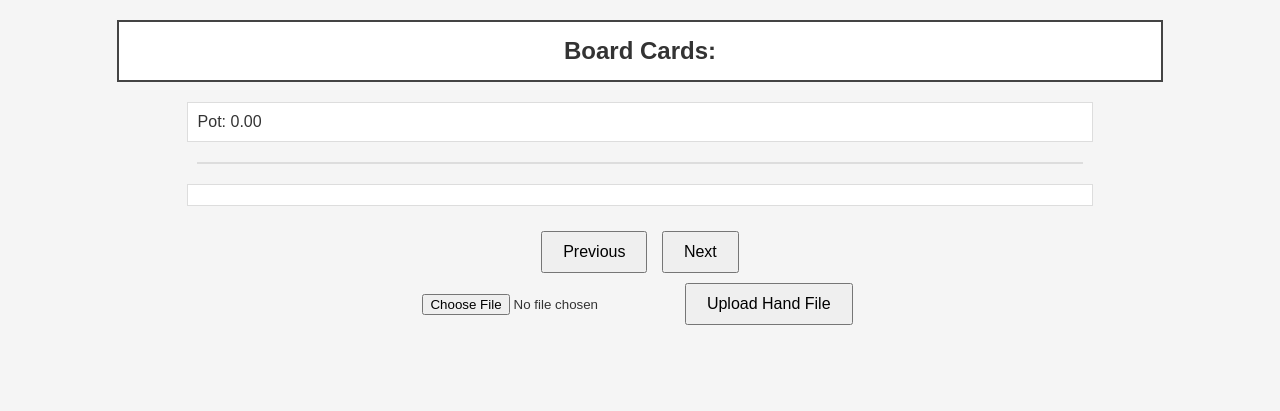
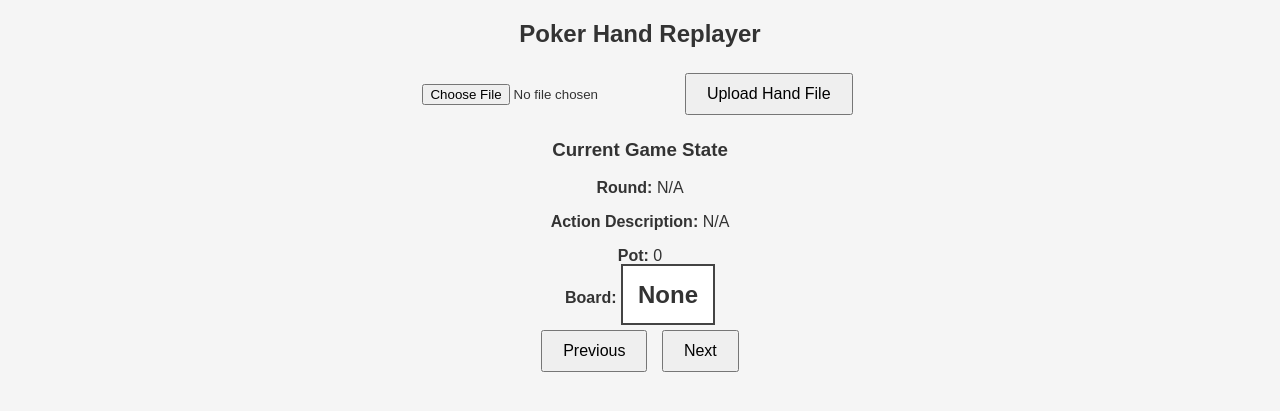
Before and after one commit to Andres-Briones/OpenPokerTracker, a Flask app: page / in a window 1280 px wide. Shown: the top 411 px of the page. Run offline with Flask 3, Linux system fonts and the light colour scheme.

Commit message:
Update logic, generate table of snap-shots of the game

```diff
--- a/app.py
+++ b/app.py
@@ -4,8 +4,8 @@ from werkzeug.utils import secure_filename
 import os
 
 app = Flask(__name__)
-app.secret_key = "your_secret_key"  # Required for session handling
-app.config['UPLOAD_FOLDER'] = 'uploads'  # Ensure this directory exists
+app.secret_key = "your_secret_key"
+app.config['UPLOAD_FOLDER'] = 'uploads'
 
 def parse_hand(hand_data):
     if "ohh" not in hand_data:
@@ -21,33 +21,92 @@ def parse_hand(hand_data):
                 "seat": player["seat"],
                 "starting_stack": player["starting_stack"],
                 "cards": "? ?",
-                "actual_bet": 0,
-                "action": "Waiting"
+                "status": "Active"
             }
             for player in ohh_data["players"]
         ],
-        "actions": [],  # Flattened list of actions
+        "actions": [],
         "board_cards": []
     }
 
+    # Game state table
+    game_state_table = []
+    current_pot = 0
+    round_pot = 0
+    board_cards = []
+    folded_players = set()
+
+    # Iterate over each round and each action within the round
     for round_info in ohh_data["rounds"]:
+        # At the start of each new round, reset status to "Waiting" for active players
+        for player in parsed_data["players"]:
+            if player["name"] not in folded_players:
+                player["actual_bet"] = 0
+                player["status"] = "Waiting"
+
         for action in round_info["actions"]:
-            # Skip the "Hero Dealt Cards" action
-            if action["action"] == "Dealt Cards":
-                continue
+            # Generate a description for the action
+            action_description = f"{players[action['player_id']]['name']} {action['action']} for {action.get('amount', 0)}"
 
-            parsed_data["actions"].append({
+            # Prepare current state snapshot for this action
+            action_snapshot = {
                 "round": round_info["street"],
-                "action_number": action["action_number"],
-                "player_name": players[action["player_id"]]["name"],
-                "action": action["action"],
-                "amount": action.get("amount", 0),
-                "is_allin": action.get("is_allin", False)
-            })
+                "pot": current_pot,
+                "board": board_cards[:],
+                "players": [],
+                "description": action_description
+            }
 
-        if "cards" in round_info and round_info["cards"]:
-            parsed_data["board_cards"].extend(round_info["cards"])
+            # Update players’ states based on the action
+            for player in parsed_data["players"]:
+                # Copy player state from the previous action, maintaining previous `status` and `actual_bet`
+                player_state = {
+                    "name": player["name"],
+                    "status": "Folded" if player["name"] in folded_players else player["status"],
+                    "actual_bet": player["actual_bet"],
+                    "cards": player["cards"],
+                    "chips": player["starting_stack"]
+                }
 
+                # Apply the current action to the relevant player
+                if player["name"] == players[action["player_id"]]["name"]:
+                    if action["action"] == "Fold":
+                        player_state["status"] = "Folded"
+                        folded_players.add(player["name"])
+                    elif action["action"] == "Dealt Cards":
+                        # Show the hero's cards when dealt
+                        player_state["cards"] = " ".join(action.get("cards", ["? ?"]))
+                        player["cards"] = player_state["cards"]
+                    else:
+                        player_state["status"] = action["action"]
+
+                    # Update the player's bet only if they are not folded
+                    if player_state["status"] != "Folded":
+                        player_state["actual_bet"] += action.get("amount", 0)
+                        round_pot += action.get("amount", 0)
+
+                # Update the main player state in parsed_data to maintain consistency for the next action
+                player["actual_bet"] = player_state["actual_bet"]
+                player["status"] = player_state["status"]
+                player["starting_stack"] = player_state["chips"]
+
+                # Append the player state to the action snapshot
+                action_snapshot["players"].append(player_state)
+
+            # At the end of the round, add round_pot to current_pot and reset round_pot
+            if action == round_info["actions"][-1]:
+                current_pot += round_pot
+                round_pot = 0
+
+            # Track board cards as they appear
+            if "cards" in round_info and round_info["cards"]:
+                board_cards = round_info["cards"]
+
+            action_snapshot["pot"] = current_pot
+            action_snapshot["board"] = board_cards[:]
+            game_state_table.append(action_snapshot)
+
+    parsed_data["game_state_table"] = game_state_table
     return parsed_data
 
 @app.route('/')
@@ -73,100 +132,38 @@ def upload_hand():
 
             parsed_hand = parse_hand(hand_data)
             session['parsed_hand'] = parsed_hand
-            session['current_action_index'] = 0  # Start from the first action
-            session['pot'] = 0  # Initialize the pot
-            session['round_pot'] = 0  # Initialize the round-specific pot
+            session['current_action_index'] = 0
 
-            return jsonify({"message": "File uploaded successfully"}), 200
+            return jsonify({"message": "File uploaded successfully", "game_state_table": parsed_hand["game_state_table"]}), 200
 
         except json.JSONDecodeError:
             return jsonify({"error": "Invalid JSON file format"}), 400
 
 @app.route('/action/next', methods=['GET'])
 def next_action():
-    if 'parsed_hand' not in session:
+    parsed_hand = session.get('parsed_hand')
+    if not parsed_hand:
         return jsonify({"error": "No hand data found in session"}), 400
 
-    parsed_hand = session['parsed_hand']
     current_index = session.get('current_action_index', 0)
-    if current_index >= len(parsed_hand['actions']) - 1:
+    if current_index >= len(parsed_hand["game_state_table"]) - 1:
         return jsonify({"message": "No more actions"}), 200
 
     session['current_action_index'] = current_index + 1
-    action = parsed_hand['actions'][session['current_action_index']]
-
-    # Detect if we're at the start of a new round to reset actual_bet and player actions
-    if session['current_action_index'] == 0 or action['round'] != parsed_hand['actions'][current_index]['round']:
-        for player in parsed_hand["players"]:
-            player["actual_bet"] = 0  # Reset actual_bet for each player at the start of a new round
-            player["action"] = "Waiting"  # Reset action to "Waiting"
-        session['round_pot'] = 0  # Reset the round-specific pot
-
-    # Update actual_bet and action only when a new action is taken
-    player_status = {}
-    player = next((p for p in parsed_hand["players"] if p["name"] == action["player_name"]), None)
-    if player:
-        player["actual_bet"] += action["amount"]
-        player["action"] = action["action"]  # Update with the specific action (e.g., "Fold", "Call")
-        session['round_pot'] += action["amount"]  # Add to the round pot
-        player_status[action["player_name"]] = {"action": action["action"], "amount": action["amount"]}
-
-    # Only add to the main pot at the end of each round
-    if session['current_action_index'] == len(parsed_hand['actions']) - 1 or \
-       parsed_hand['actions'][session['current_action_index'] + 1]['round'] != action['round']:
-        session['pot'] += session['round_pot']
-        session['round_pot'] = 0  # Reset round_pot at the end of the round
-
-    return jsonify({
-        "players": parsed_hand["players"],
-        "board_cards": parsed_hand["board_cards"][:get_board_cards_count(action["round"])],
-        "pot": session['pot'],
-        "current_action": action,
-        "player_status": player_status
-    })
+    return jsonify(parsed_hand["game_state_table"][session['current_action_index']])
 
 @app.route('/action/prev', methods=['GET'])
 def prev_action():
-    if 'parsed_hand' not in session:
+    parsed_hand = session.get('parsed_hand')
+    if not parsed_hand:
         return jsonify({"error": "No hand data found in session"}), 400
 
-    parsed_hand = session['parsed_hand']
     current_index = session.get('current_action_index', 0)
     if current_index <= 0:
         return jsonify({"message": "No previous actions"}), 200
 
     session['current_action_index'] = current_index - 1
-    action = parsed_hand['actions'][session['current_action_index']]
-
-    # Detect if we're at the start of a new round to reset actual_bet and player actions
-    if session['current_action_index'] == 0 or action['round'] != parsed_hand['actions'][current_index]['round']:
-        for player in parsed_hand["players"]:
-            player["actual_bet"] = 0  # Reset actual_bet for each player at the start of a new round
-            player["action"] = "Waiting"  # Reset action to "Waiting"
-        session['round_pot'] = 0  # Reset the round-specific pot
-
-    # Calculate player actions and bets up to the current action
-    player_status = {}
-    player = next((p for p in parsed_hand["players"] if p["name"] == action["player_name"]), None)
-    if player:
-        player["actual_bet"] += action["amount"]
-        player["action"] = action["action"]  # Update with the specific action
-        session['round_pot'] += action["amount"]
-        player_status[action["player_name"]] = {"action": action["action"], "amount": action["amount"]}
-
-    # Only add to the main pot at the end of each round
-    if session['current_action_index'] == len(parsed_hand['actions']) - 1 or \
-       parsed_hand['actions'][session['current_action_index'] + 1]['round'] != action['round']:
-        session['pot'] += session['round_pot']
-        session['round_pot'] = 0  # Reset round_pot at the end of the round
-
-    return jsonify({
-        "players": parsed_hand["players"],
-        "board_cards": parsed_hand["board_cards"][:get_board_cards_count(action["round"])],
-        "pot": session['pot'],
-        "current_action": action,
-        "player_status": player_status
-    })
+    return jsonify(parsed_hand["game_state_table"][session['current_action_index']])
 
 def get_board_cards_count(street):
     return {"Flop": 3, "Turn": 4, "River": 5}.get(street, 0)
--- a/templates/index.html
+++ b/templates/index.html
@@ -6,66 +6,93 @@
     <link rel="stylesheet" href="/static/style.css">
 </head>
 <body>
-    <div id="boardDisplay" class="board-box">Board Cards: </div>
-    <div id="potDisplay" class="info-box">Pot: 0.00</div>
-    <ul id="playersList" class="players-box"></ul>
-    <div id="actionDisplay" class="action-box"></div>
+    <div>
+        <h2>Poker Hand Replayer</h2>
+        <input type="file" id="handFile" name="file">
+        <button onclick="uploadFile()">Upload Hand File</button>
+    </div>
+
+    <div id="gameInfo">
+        <h3>Current Game State</h3>
+        <p><strong>Round:</strong> <span id="roundDisplay">N/A</span></p>
+        <p><strong>Action Description:</strong> <span id="descriptionDisplay">N/A</span></p>
+        <p><strong>Pot:</strong> <span id="potDisplay">0</span></p>
+        <p><strong>Board:</strong> <span id="boardDisplay">None</span></p>
+        <ul id="playersList"></ul>
+    </div>
 
     <div class="navigation-buttons">
         <button onclick="prevAction()">Previous</button>
         <button onclick="nextAction()">Next</button>
     </div>
 
-    <form id="handForm" enctype="multipart/form-data">
-        <input type="file" id="handFile" name="file">
-        <button type="button" onclick="uploadHand()">Upload Hand File</button>
-    </form>
+    <script>
+        let gameStateTable = [];
+        let currentActionIndex = 0;
 
-    <script>
-        async function uploadHand() {
+        async function uploadFile() {
             const fileInput = document.getElementById('handFile');
+            if (!fileInput.files.length) {
+                alert("Please select a file first.");
+                return;
+            }
+
             const formData = new FormData();
             formData.append('file', fileInput.files[0]);
 
-            await fetch('/upload', {
-                method: 'POST',
-                body: formData
+            try {
+                const response = await fetch('/upload', {
+                    method: 'POST',
+                    body: formData
+                });
+                const data = await response.json();
+
+                if (data.message === "File uploaded successfully") {
+                    gameStateTable = data.game_state_table;
+                    currentActionIndex = 0;
+                    displayAction(gameStateTable[currentActionIndex]);
+                } else {
+                    alert("Error uploading file: " + data.error);
+                }
+            } catch (error) {
+                console.error("Upload failed:", error);
+            }
+        }
+
+        function displayAction(action) {
+            if (!action) return;
+
+            document.getElementById('roundDisplay').textContent = action.round;
+            document.getElementById('potDisplay').textContent = action.pot.toFixed(2);
+            document.getElementById('boardDisplay').textContent = action.board.join(", ") || "None";
+            document.getElementById('descriptionDisplay').textContent = action.description;
+
+            const playersList = document.getElementById('playersList');
+            playersList.innerHTML = '';  // Clear previous list
+
+            action.players.forEach(player => {
+                const li = document.createElement('li');
+                li.textContent = `${player.name} | Chips: ${player.chips} | Status: ${player.status} | Bet: ${player.actual_bet} | Cards: ${player.cards}`;
+                playersList.appendChild(li);
             });
-
-            // Show initial state before the first action
-            await nextAction();
         }
 
         async function nextAction() {
-            const response = await fetch('/action/next');
-            const actionData = await response.json();
-            displayAction(actionData);
+            if (currentActionIndex < gameStateTable.length - 1) {
+                currentActionIndex++;
+                displayAction(gameStateTable[currentActionIndex]);
+            } else {
+                alert("No more actions.");
+            }
         }
 
         async function prevAction() {
-            const response = await fetch('/action/prev');
-            const actionData = await response.json();
-            displayAction(actionData);
-        }
-
-        function displayAction(data) {
-            if (data.message) {
-                document.getElementById('actionDisplay').textContent = data.message;
-                return;
+            if (currentActionIndex > 0) {
+                currentActionIndex--;
+                displayAction(gameStateTable[currentActionIndex]);
+            } else {
+                alert("This is the first action.");
             }
-
-            document.getElementById('boardDisplay').textContent = `Board Cards: ${data.board_cards.join(", ")}`;
-            document.getElementById('potDisplay').textContent = `Pot: ${data.pot.toFixed(2)}`;
-
-            const playersList = document.getElementById('playersList');
-            playersList.innerHTML = '';
-            data.players.forEach(player => {
-                const li = document.createElement('li');
-                li.textContent = `${player.name} (${player.starting_stack}) | ${player.cards} | ${player.action} | ${player.actual_bet}`;
-                playersList.appendChild(li);
-            });
-
-            document.getElementById('actionDisplay').textContent = `Round: ${data.current_action.round} | ${data.current_action.player_name} ${data.current_action.action} for ${data.current_action.amount}`;
         }
     </script>
 </body>
```
